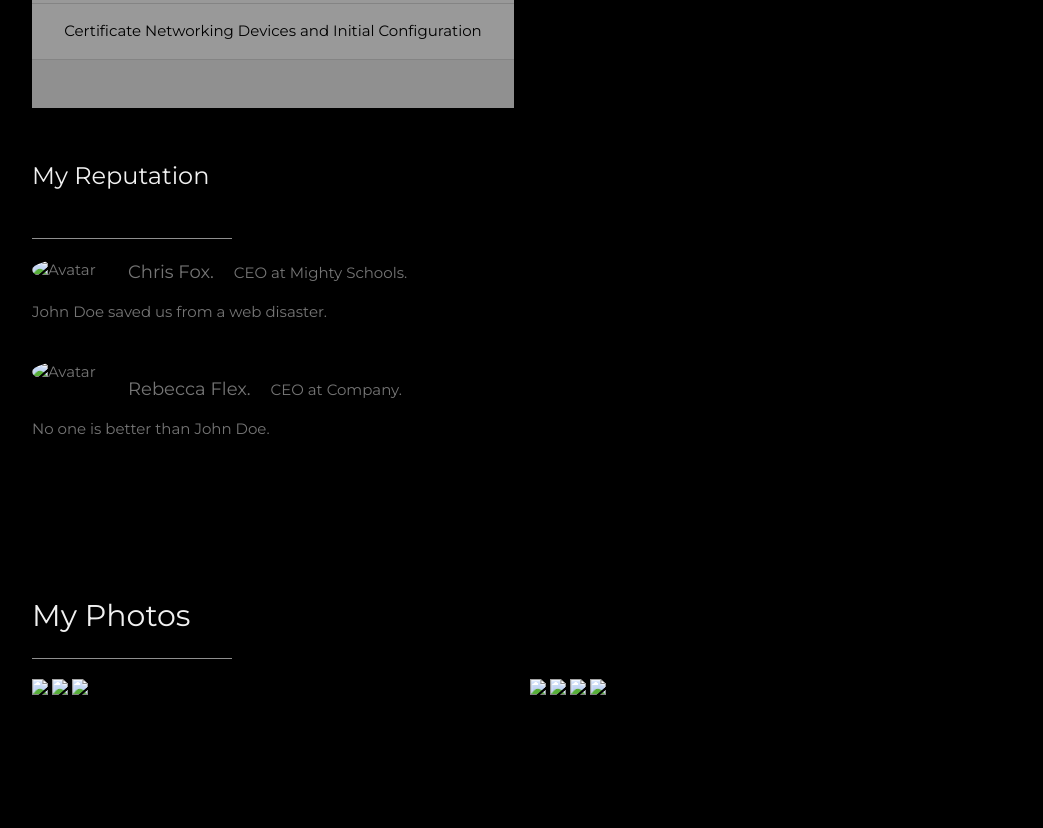
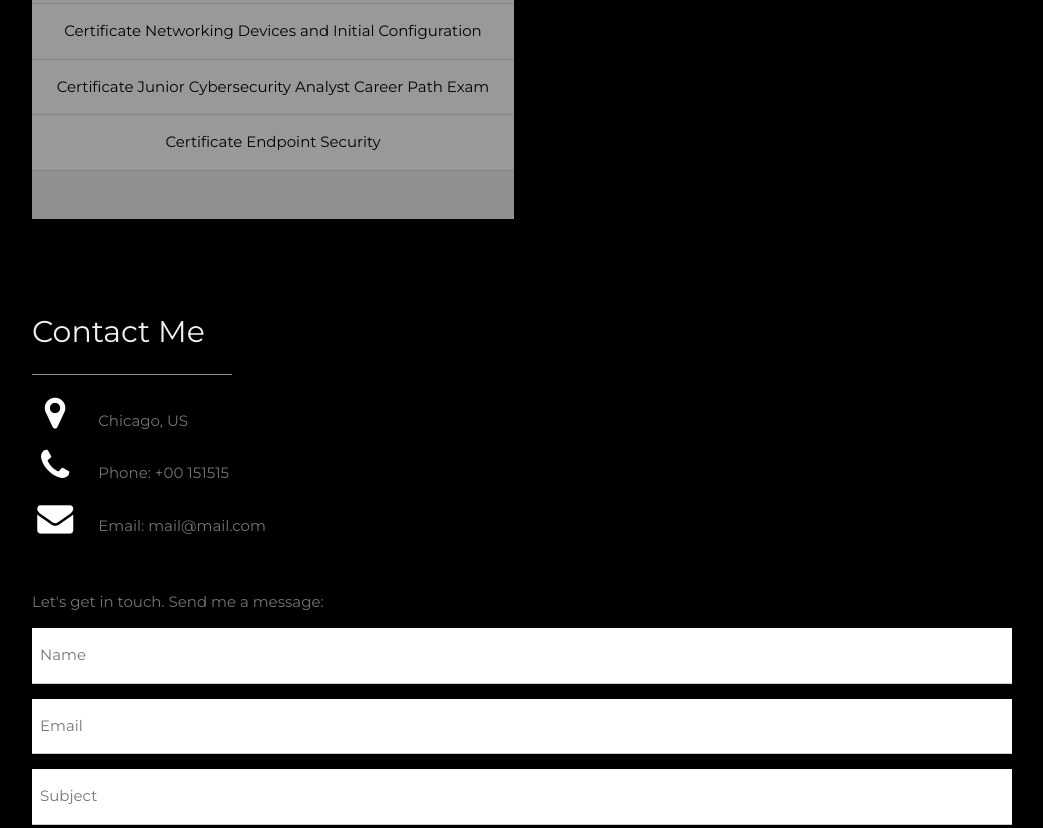
Before and after one commit to mthimkulu23/Cybersecurity_portfolio, a plain HTML site: page Cybersecurity_portfolio/index.html in a window 1280 px wide. Shown: the part 2546-3374 px from the top of the page, without its empty margins (178-1221 px from the left). Drawn offline with nearby package versions, Linux system fonts and the light colour scheme.

Commit message:
code certificate

```diff
--- a/Cybersecurity_portfolio/index.html
+++ b/Cybersecurity_portfolio/index.html
@@ -181,6 +181,9 @@
             <li class="w3-padding-16">Certificate Cyber Threat Management</li>
             <li class="w3-padding-16">Certificate Network Basics</li>
             <li class="w3-padding-16">Certificate Networking Devices and Initial Configuration</li>
+            <li class="w3-padding-16">Certificate Junior Cybersecurity Analyst Career Path Exam</li>
+            <li class="w3-padding-16">Certificate Endpoint Security</li>
+
             <li class="w3-light-grey w3-padding-24">
 
             </li>
@@ -190,8 +193,8 @@
     <div class="w3-half">
         <ul class="w3-ul w3-white w3-center w3-opacity w3-hover-opacity-off">
             <li class="w3-dark-grey w3-xlarge w3-padding-32">Education Level</li>
-            <li class="w3-padding-16">Generic Management </li>
-            <li class="w3-padding-16">I.T System Support</li>
+            <li class="w3-padding-16">Generic Management (Level 5) </li>
+            <li class="w3-padding-16">I.T System Support NQF (Level 5)</li>
             <li class="w3-padding-16">Electrical Engineering (N1-N3)</li>
             <li class="w3-padding-16">Matric Grade (12)</li>
             <li class="w3-light-grey w3-padding-24">
@@ -205,45 +208,6 @@
 
 
 
-
-
-
-    <!-- Testimonials -->
-    <h3 class="w3-padding-24 w3-text-light-grey">My Reputation</h3>
-    <hr style="width:200px" class="w3-opacity">
-    <img src="/w3images/bandmember.jpg" alt="Avatar" class="w3-left w3-circle w3-margin-right" style="width:80px">
-    <p><span class="w3-large w3-margin-right">Chris Fox.</span> CEO at Mighty Schools.</p>
-    <p>John Doe saved us from a web disaster.</p><br>
-
-    <img src="/w3images/avatar_g2.jpg" alt="Avatar" class="w3-left w3-circle w3-margin-right" style="width:80px">
-    <p><span class="w3-large w3-margin-right">Rebecca Flex.</span> CEO at Company.</p>
-    <p>No one is better than John Doe.</p>
-  <!-- End About Section -->
-  </div>
-
-  <!-- Portfolio Section -->
-  <div class="w3-padding-64 w3-content" id="photos">
-    <h2 class="w3-text-light-grey">My Photos</h2>
-    <hr style="width:200px" class="w3-opacity">
-
-    <!-- Grid for photos -->
-    <div class="w3-row-padding" style="margin:0 -16px">
-      <div class="w3-half">
-        <img src="/w3images/wedding.jpg" style="width:100%">
-        <img src="/w3images/rocks.jpg" style="width:100%">
-        <img src="/w3images/sailboat.jpg" style="width:100%">
-      </div>
-
-      <div class="w3-half">
-        <img src="/w3images/underwater.jpg" style="width:100%">
-        <img src="/w3images/chef.jpg" style="width:100%">
-        <img src="/w3images/wedding.jpg" style="width:100%">
-        <img src="/w3images/p6.jpg" style="width:100%">
-      </div>
-    <!-- End photo grid -->
-    </div>
-  <!-- End Portfolio Section -->
-  </div>
 
   <!-- Contact Section -->
   <div class="w3-padding-64 w3-content w3-text-grey" id="contact">
```
